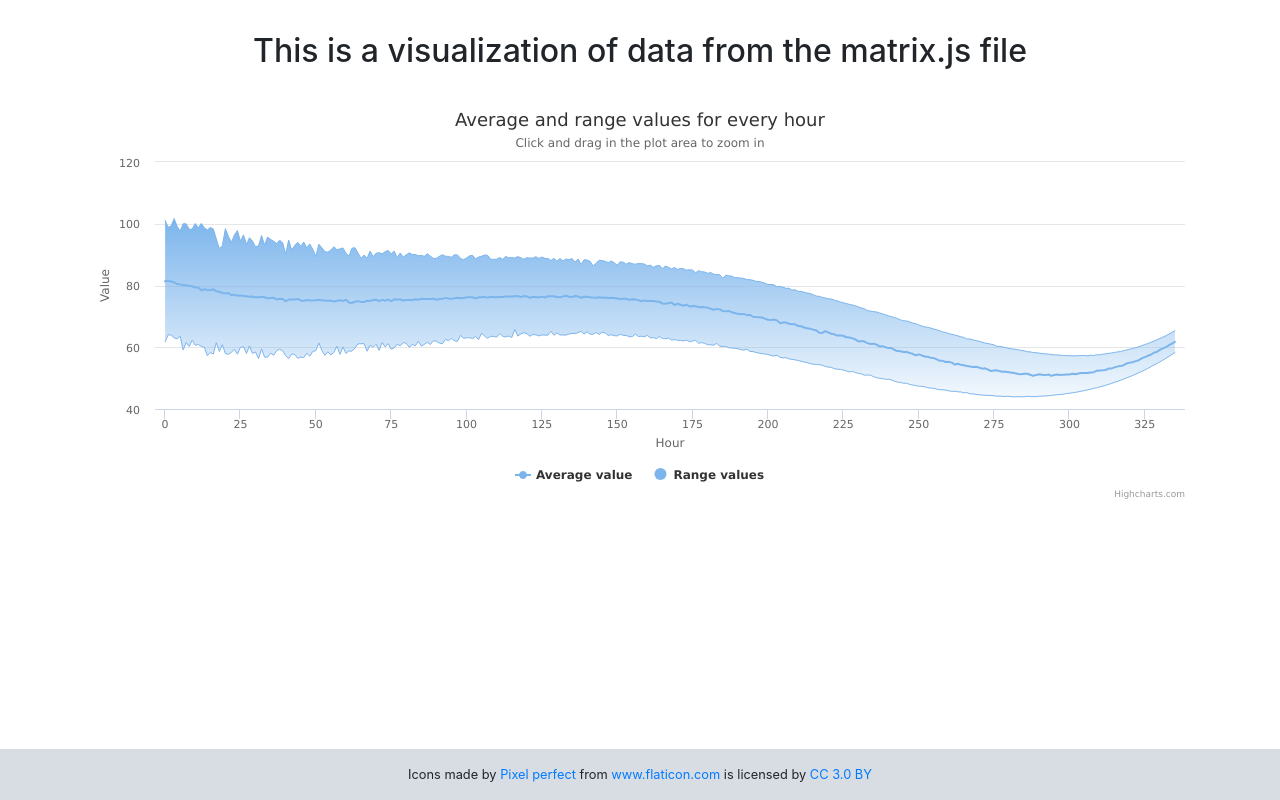
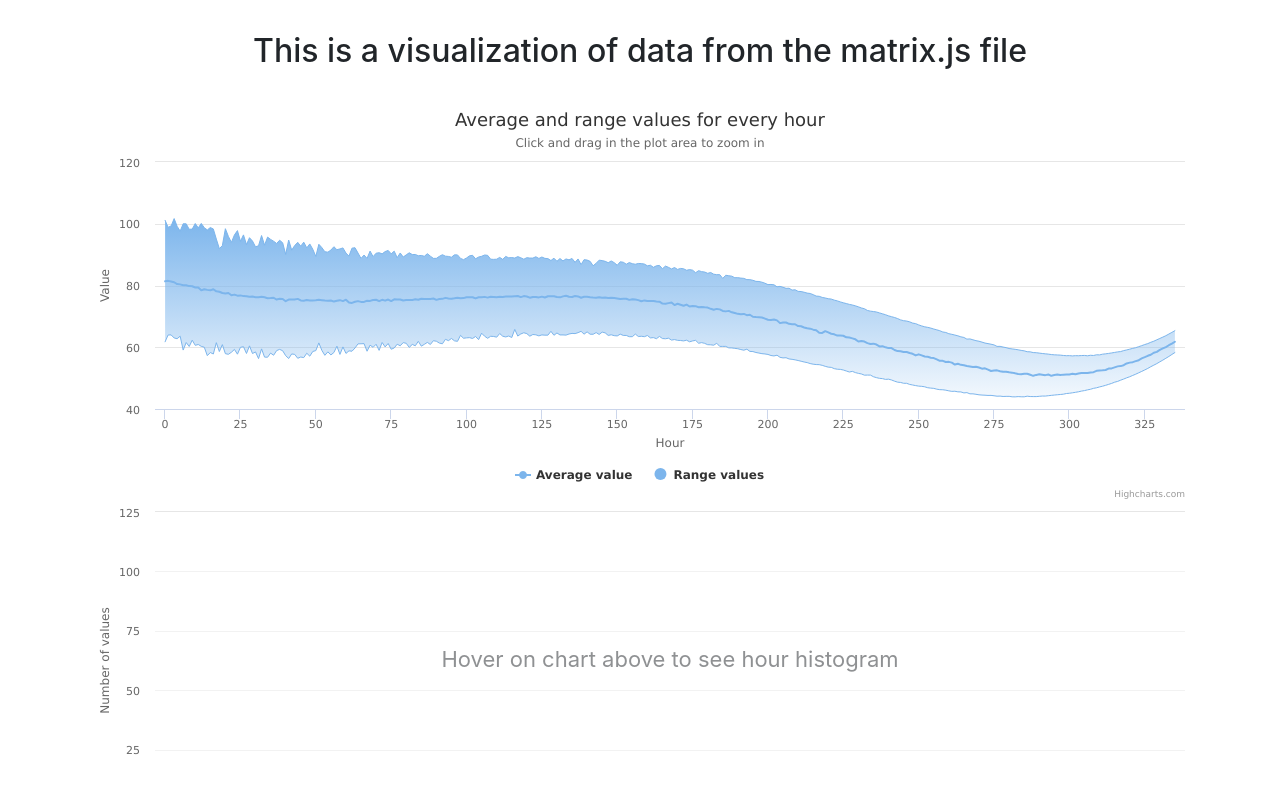
Before and after one commit to sebastiantokarski/matrix, a React app: page / in a window 1280 px wide. Shown: the top 800 px of the page. Built offline with nearby package versions, Linux system fonts and the light colour scheme.

Commit message:
Add histogram chart loading; add some styles

```diff
--- a/src/components/App.js
+++ b/src/components/App.js
@@ -12,7 +12,6 @@ const Title = styled.h1`
 `;
 
 const ChartsWrapper = styled.div`
-  height: 100vh;
 `;
 
 export default class App extends Component {
@@ -138,14 +137,11 @@ export default class App extends Component {
               chartRangeData={this.chartData.rangeData}
               onMouseOver={this.handleMouseOver}
             />
-            {
-              this.state.histogramChartHour !== null
-              && <ChartHistogram
-                chartData={this.chartData.histogramChart}
-                minAxisX={this.chartData.minAxisX}
-                maxAxisX={this.chartData.maxAxisX}
-                hour={this.state.histogramChartHour} />
-            }
+            <ChartHistogram
+              chartData={this.chartData.histogramChart[this.state.histogramChartHour]}
+              minAxisX={this.chartData.minAxisX}
+              maxAxisX={this.chartData.maxAxisX}
+              hour={this.state.histogramChartHour} />
           </ChartsWrapper>
         </div>
         <Footer />
--- a/src/components/Chart/ChartHistogram.js
+++ b/src/components/Chart/ChartHistogram.js
@@ -5,17 +5,31 @@ import { Chart, Highcharts, HighchartsReact } from './Chart';
 export default class ChartHistogram extends Chart {
   constructor(props) {
     super(props);
+
+    this.state = {
+      showLoading: true,
+    };
+
+    this.chart = React.createRef();
   }
+
+  static getDerivedStateFromProps(props) {
+    if (props.hour !== null && props.hour !== undefined) {
+      return {
+        showLoading: false,
+      };
+    }
+    return null;
+  }
+
   render() {
-    return <HighchartsReact
-      highcharts={Highcharts}
-      options={{
+    const _this = this;
+    const options = {
       title: {
-          text: this.props.hour ? `Data from ${this.props.hour} hour` : '',
+        text: this.props.hour !== null ? `Data from ${this.props.hour} hour` : '',
       },
       xAxis: [{
         visible: false,
-          alignTicks: false,
       }, {
         title: { text: 'values' },
         alignTicks: false,
@@ -30,7 +44,10 @@ export default class ChartHistogram extends Chart {
       }],
       plotOptions: {
         column: {
+          pointPadding: 0,
+          borderWidth: 0,
           groupPadding: 0,
+          shadow: false,
         },
       },
       tooltip: {
@@ -40,14 +57,11 @@ export default class ChartHistogram extends Chart {
               .replace('y: ', 'Value: ')
               .replace('{point.x}', this.x)
               .replace('{point.x2}', this.x2)
-                .replace('{point.y}', this.y.toFixed(2))
+              .replace('{point.y}', this.y ? this.y.toFixed(2) : this.y)
               .replace('{series.name}', this.series.name);
 
           return pointFormat;
         },
-        },
-        legend: {
-          enabled: false,
       },
       series: [{
         name: 'Histogram',
@@ -59,13 +73,46 @@ export default class ChartHistogram extends Chart {
       }, {
         name: 'Single value',
         type: 'scatter',
-          data: this.props.chartData[this.props.hour],
+        data: this.props.chartData,
         id: 'singleValue',
         marker: {
           radius: 1.5,
         },
       }],
-      }}
+      chart: {
+        events: {
+          load() {
+            if (_this.state.showLoading) {
+              this.showLoading();
+            }
+          },
+          redraw() {
+            if (_this.state.showLoading) {
+              this.showLoading();
+            } else {
+              this.hideLoading();
+            }
+          },
+        },
+      },
+      lang: {
+        loading: document.ontouchstart === undefined
+        ? 'Hover on chart above to see hour histogram'
+        : 'Pinch the chart above to see hour histogram',
+      },
+      loading: {
+        labelStyle: {
+          fontWeight: 'normal',
+          fontSize: '22px',
+        },
+      },
+    };
+
+    return <HighchartsReact
+      highcharts={Highcharts}
+      ref={(ref) => this.chart = ref}
+      options={options}
+      key={this.props.hour}
     />;
   }
 }
@@ -74,3 +121,7 @@ ChartHistogram.propTypes = {
   chartData: PropTypes.array,
   hour: PropTypes.number,
 };
+
+ChartHistogram.defaultProps = {
+  chartData: [],
+};
--- a/src/components/Chart/ChartLine.js
+++ b/src/components/Chart/ChartLine.js
@@ -1,15 +1,18 @@
 import React from 'react';
 import PropTypes from 'prop-types';
 import { Chart, Highcharts, HighchartsReact } from './Chart';
+import styled from 'styled-components';
+
+const StyledHighChartsReact = styled(HighchartsReact)`
+  margin-top: 2rem;
+`;
 
 export default class ChartLine extends Chart {
   constructor(props) {
     super(props);
   }
   render() {
-    return <HighchartsReact
-      highcharts={Highcharts}
-      options={{
+    const options = {
       title: {
         text: 'Average and range values for every hour',
       },
@@ -36,9 +39,9 @@ export default class ChartLine extends Chart {
         headerFormat: '<span style="font-size: 10px">Hour {point.key}</span><br/>',
         pointFormatter(pointFormat) {
           pointFormat = pointFormat
-                .replace('{point.y}', this.y.toFixed(2))
-                .replace('{point.low}', this.low)
-                .replace('{point.high}', this.high)
+              .replace('{point.y}', this.y ? this.y.toFixed(2) : this.y)
+              .replace('{point.low}', this.low ? this.low.toFixed(2) : this.low)
+              .replace('{point.high}', this.high ? this.high.toFixed(2) : this.high)
               .replace('{series.name}', this.series.name);
 
           return pointFormat;
@@ -68,7 +71,11 @@ export default class ChartLine extends Chart {
       chart: {
         zoomType: 'x',
       },
-      }}
+    };
+
+    return <StyledHighChartsReact
+      highcharts={Highcharts}
+      options={options}
     />;
   }
 }
--- a/src/components/Footer.js
+++ b/src/components/Footer.js
@@ -2,11 +2,9 @@ import React, { Component } from 'react';
 import styled from 'styled-components';
 
 const StyledFooter = styled.footer`
-  position: fixed;
   width: 100%;
   padding: 1rem;
   background-color: #d8dce3;
-  bottom: 0;
 `;
 
 const Paragraph = styled.p`
```
Lines whose indentation alone changed are shown as unchanged.
